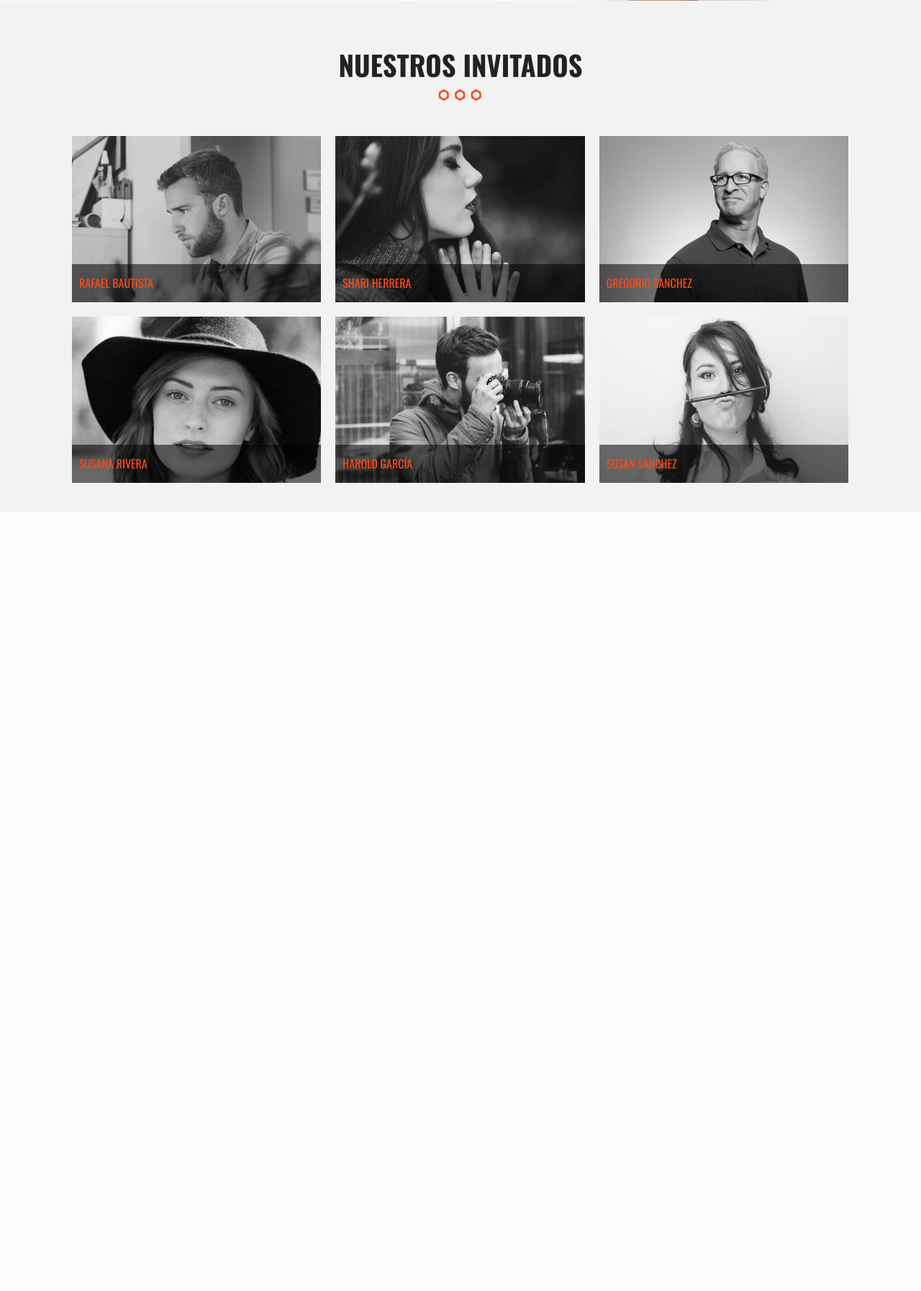
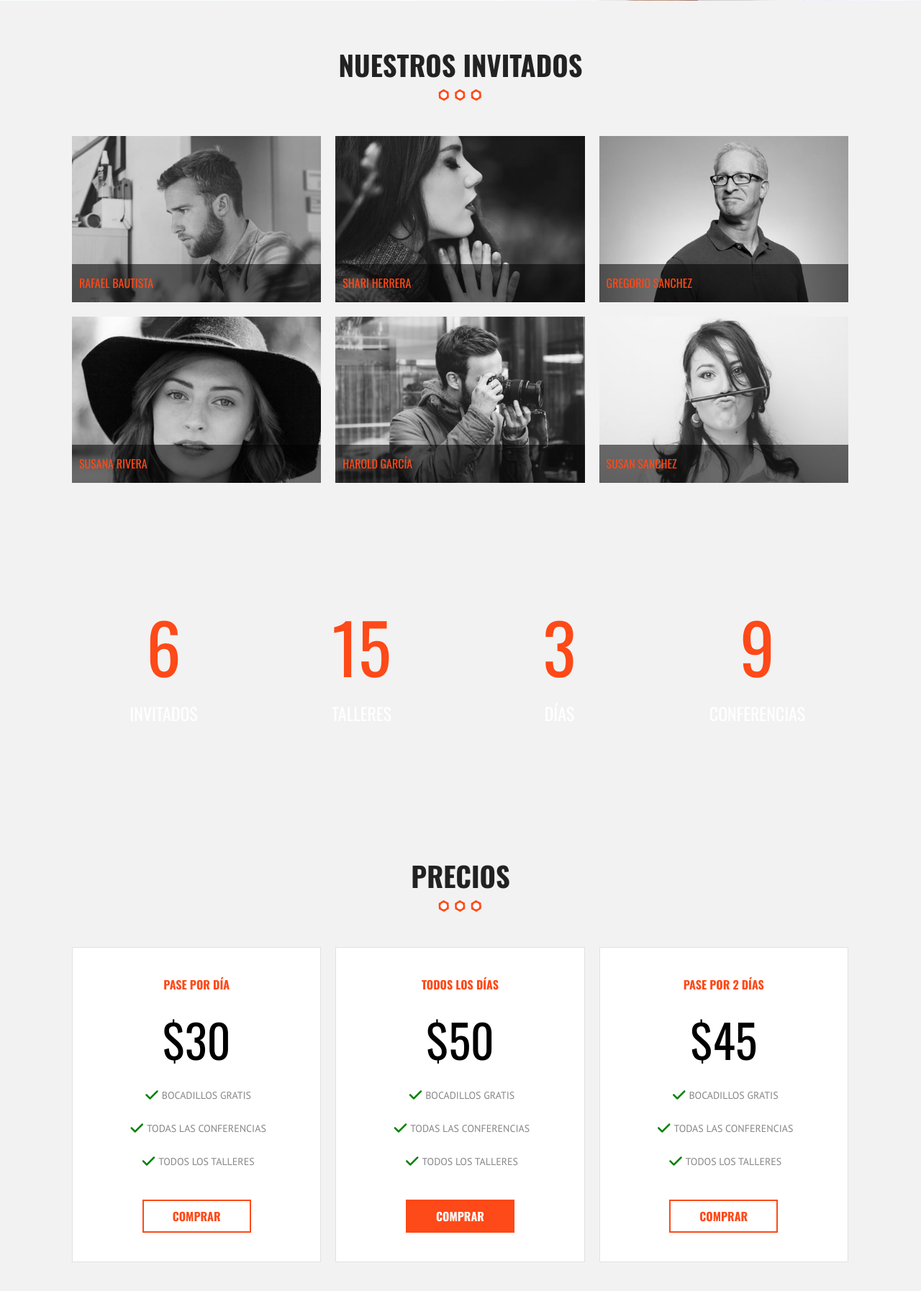
Before and after one commit to Miguelch7/Sitio_Web_Conferencias, a PHP site: page / in a window 1280 px wide. Shown: the part 2268-4062 px from the top of the page at 72% size. Before the commit the page ends 2939 px from the top, so only its background shows below. Run offline with PHP 8.4, Linux system fonts and the light colour scheme; some libraries are stand-ins or nearby versions; grey boxes are pictures that could not be loaded.

Commit message:
Seccion Contador, Precios y Mapa

```diff
--- a/css/main.css
+++ b/css/main.css
@@ -99,7 +99,7 @@ body {
   font-family: 'Open Sans', sans-serif;
 }
 
-/* Globales */
+/* GLOBALES */
 .contenedor {
   width: 98%;
   margin: 0 auto;
@@ -167,6 +167,13 @@ h3 {
   margin-top: 20px;
   display: inline-block;
   transition: all .3s ease;
+  border: 2px solid #fe4918;
+}
+
+.button.hollow,
+.button.hollow:hover {
+  background-color: #fff;
+  color: #fe4918;
 }
 
 .button:hover {
@@ -184,7 +191,7 @@ ul {
 }
 
 
-/* Header */
+/* HEADER */
 div.hero {
   background-image: url(../img/encabezado.jpg);
   height: 100vh;
@@ -271,7 +278,7 @@ h1.nombre-sitio {
   }
 }
 
-/* Barra */
+/* BARRA */
 div.barra {
   background-color: #353535;
   padding: 20px 0;
@@ -293,7 +300,7 @@ div.logo img {
   }
 }
 
-/* Navegacion Principal */
+/* NAVEGACION PRINCIPAL */
 nav.navegacion-principal {
   display: none;
 }
@@ -341,7 +348,7 @@ nav.navegacion-principal a:last-child:hover {
   }
 }
 
-/* Menu Movil */
+/* MENU MOVIL */
 div.menu-movil {
   width: 60px;
   display: block;
@@ -368,7 +375,7 @@ div.menu-movil span {
 }
 
 
-/* Programa del Evento */
+/* PROGRAMA DEL EVENTO */
 section.programa {
   position: relative;
 }
@@ -439,7 +446,7 @@ div.detalle-evento p i{
   margin-right: 10px;
 }
 
-/* Detalle Evento */
+/* DETALLE EVENTO */
 div.detalle-evento {
   margin-top: 20px;
   border-bottom: 1px solid #222;
@@ -509,6 +516,129 @@ div.invitado:hover p {
   bottom: -80px;
   opacity: 0;
 }
+
+/* CONTADOR */
+.parallax::before {
+  width: 100%;
+  height: 100%;
+  position: absolute;
+  top: 0;
+  left: 0;
+  background-repeat: no-repeat;
+  background-size: cover;
+  background-position: center center;
+  background-attachment: fixed;
+  -webkit-filter: brightness(.8);
+  filter: brightness(.8);
+}
+
+div.contador {
+  position: relative;
+  height: auto;
+}
+
+div.contador::before {
+  content: '';
+  background-image: url(../img/bg-resumen.jpg);
+}
+
+ul.resumen-evento {
+  position: relative;
+  padding: 120px 0;
+}
+
+ul.resumen-evento li {
+  width: 50%;
+  float: left;
+  text-align: center;
+  color: #fff;
+  text-transform: uppercase;
+  font-family: 'Oswald', sans-serif;
+  font-size: 24px;
+}
+
+@media (min-width: 768px) {
+  ul.resumen-evento li {
+    width: 25%;
+  }
+}
+
+p.numero {
+  color: #fe4918;
+  font-size: 4em;
+  display: block;
+  margin: 0 0 10px 0;
+  font-family: 'Oswald', sans-serif;
+}
+
+
+/* TABLA DE PRECIOS */
+ul.lista-precios > li{
+  padding: 10px;
+}
+
+@media (min-width: 768px) {
+  ul.lista-precios > li {
+  float: left;
+  width: 33.3%;
+  }
+}
+
+div.tabla-precio {
+  border: 1px solid #e1e1e1;
+  background-color: #fff;
+  padding: 40px 0;
+  text-align: center;
+  transition: all .3s ease;
+}
+
+div.tabla-precio:hover {
+  transform: scale(1.1);
+  border: 1px solid #fe4918;
+  box-shadow: 0px 0px 25px #666;
+}
+
+div.tabla-precio ul li {
+  font-family: 'PT Sans', sans-serif;
+  font-size: 14px;
+  margin-bottom: 20px;
+  text-transform: uppercase;
+  color: #868686;
+  line-height: 26px;
+}
+
+div.tabla-precio ul li:before {
+  font-family: 'FontAwesome';
+  display: inline-block;
+  vertical-align: top;
+  padding: 0 5px;
+  font-size: 20px;
+  color: #008000;
+  -webkit-font-smoothing: antialiased;
+  content: '\f00c'
+}
+
+div.tabla-precio h3 {
+  font-family: 'Oswald', sans-serif;
+  font-size: 16px;
+  text-transform: uppercase;
+}
+
+div.tabla-precio p.numero {
+  color:#000;
+  margin: 20px 0;
+}
+
+
+/* MAPA */
+div.mapa {
+  height: 428px;
+  background-color: #008000;
+}
+
+
+
+
 
 
 
--- a/index.html
+++ b/index.html
@@ -195,6 +195,73 @@
     </ul>
   </section>
 
+  <!-- Contador -->
+  <div class="contador parallax">
+    <div class="contenedor">
+      <ul class="resumen-evento clearfix">
+        <li><p class="numero">6</p> Invitados</li>
+        <li><p class="numero">15</p> Talleres</li>
+        <li><p class="numero">3</p> Días</li>
+        <li><p class="numero">9</p> Conferencias</li>
+      </ul>
+    </div>
+  </div>
+
+
+  <!-- Precios -->
+  <section class="precios seccion">
+    <h2>Precios</h2>
+    <div class="contenedor">
+
+      <ul class="lista-precios clearfix">
+
+        <li>
+          <div class="tabla-precio">
+            <h3>Pase por día</h3>
+            <p class="numero">$30</p>
+            <ul>
+              <li>Bocadillos gratis</li>
+              <li>Todas las conferencias</li>
+              <li>Todos los talleres</li>
+            </ul>
+            <a href="#" class="button hollow">Comprar</a>
+          </div>
+        </li>
+
+        <li>
+          <div class="tabla-precio">
+            <h3>Todos los días</h3>
+            <p class="numero">$50</p>
+            <ul>
+              <li>Bocadillos gratis</li>
+              <li>Todas las conferencias</li>
+              <li>Todos los talleres</li>
+            </ul>
+            <a href="#" class="button">Comprar</a>
+          </div>
+        </li>
+
+        <li>
+          <div class="tabla-precio">
+            <h3>Pase por 2 días</h3>
+            <p class="numero">$45</p>
+            <ul>
+              <li>Bocadillos gratis</li>
+              <li>Todas las conferencias</li>
+              <li>Todos los talleres</li>
+            </ul>
+            <a href="#" class="button hollow">Comprar</a>
+          </div>
+        </li>
+
+      </ul>
+
+    </div>
+  </section>
+
+
+  <!-- Mapa -->
+  <div id="mapa" class="mapa"></div>
 
 
   <!-- Add your site or application content here -->
```
